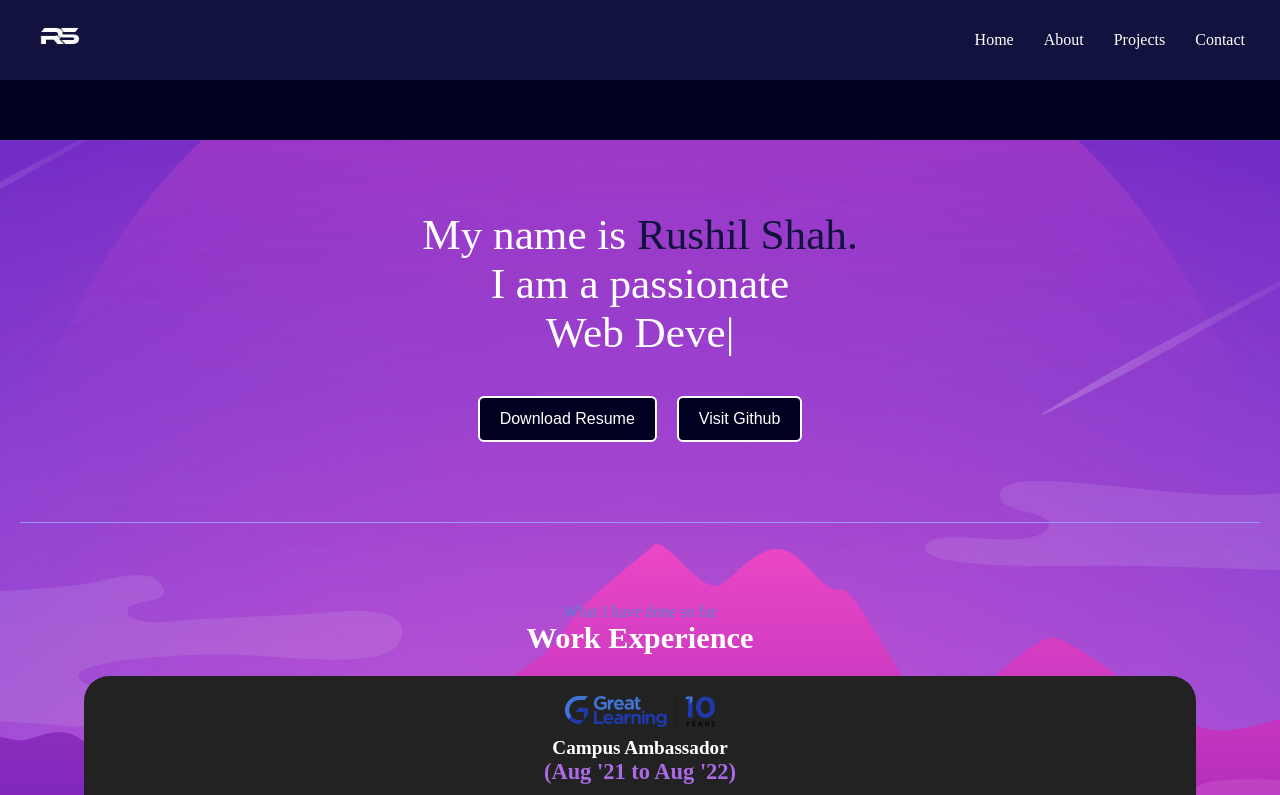
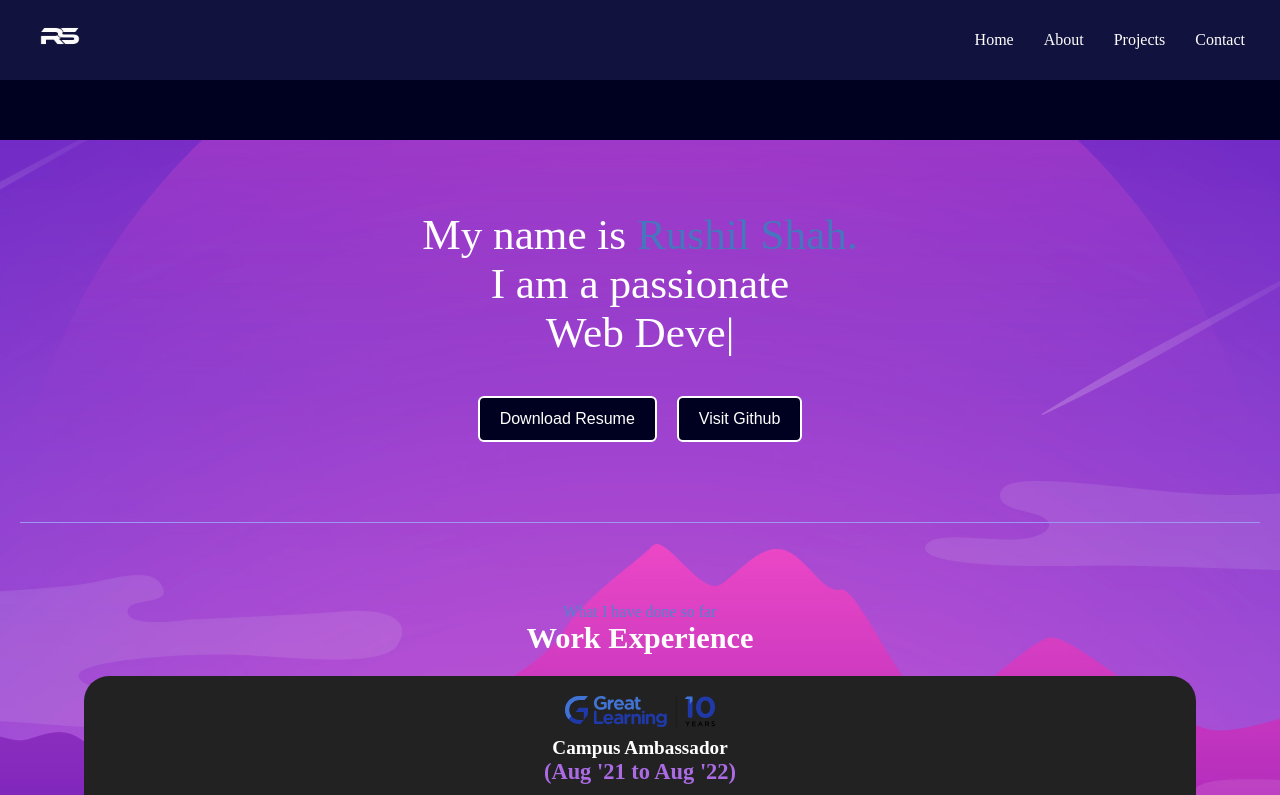
Before and after one commit to RushilShah01/PRODIGY_WD_04, a React (Create React App) app: page / in a window 1280 px wide. Shown: the top 795 px of the page. Built offline with nearby package versions, Linux system fonts and the light colour scheme.

Commit message:
index.css

```diff
--- a/src/index.css
+++ b/src/index.css
@@ -123,7 +123,7 @@ hr {
 }
 
 .purple {
-  color: rgb(18, 18, 62);
+  color: #4776BE;
 }
 
 .text-gray {
```
